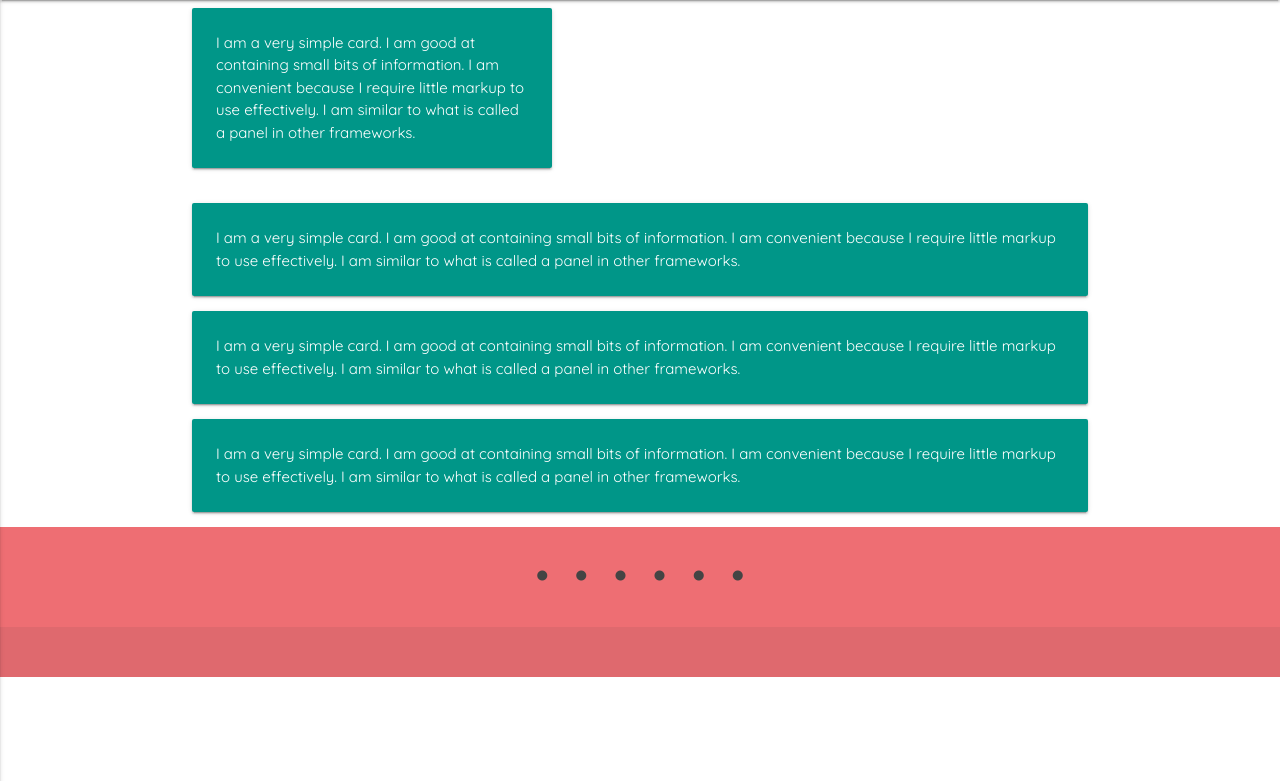
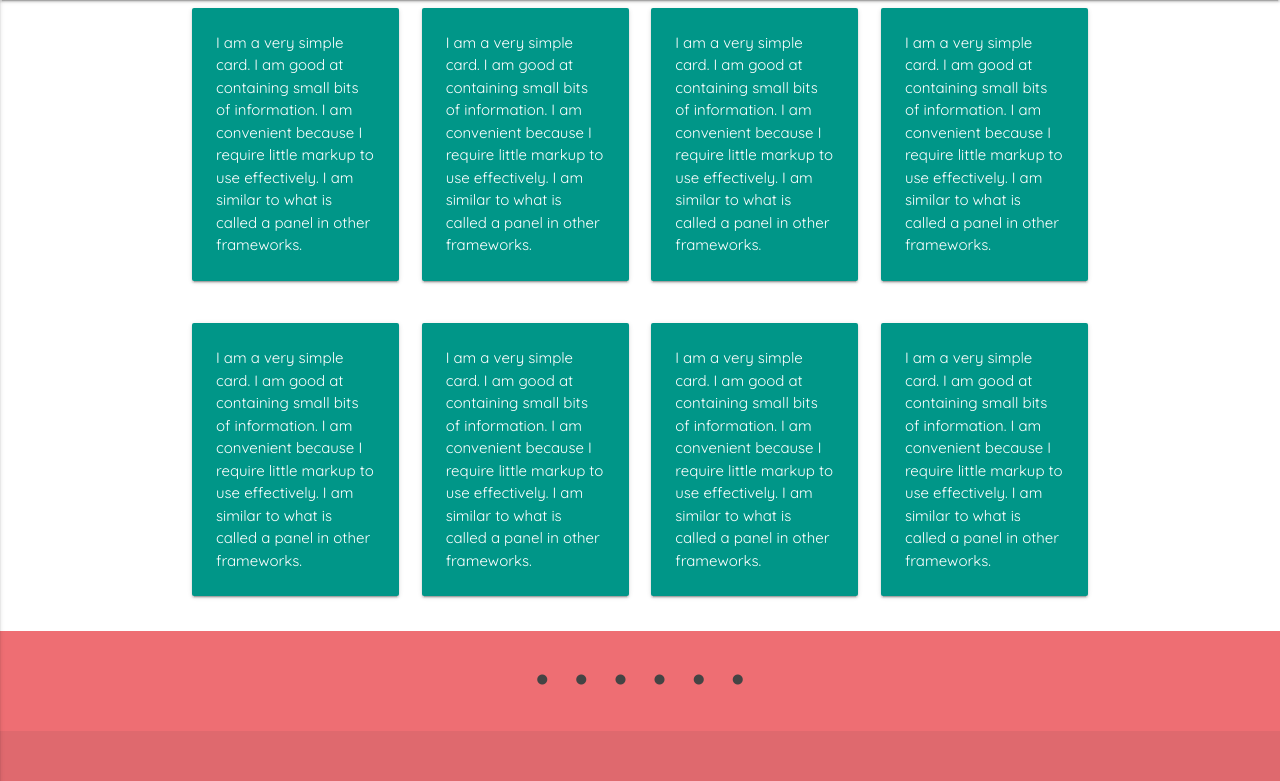
Before and after one commit to oliviaridgley/Q1-Project-Olivia-Ridgley, a plain HTML site: page html/wireframe.html in a window 1280 px wide. Shown: the part 64-845 px from the top of the page. Before the commit the page ends 800 px from the top, so only its background shows below. Drawn offline with nearby package versions, Linux system fonts and the light colour scheme; a web font is replaced by a local one.

Commit message:
Wireframe cards formatted

```diff
--- a/html/wireframe.html
+++ b/html/wireframe.html
@@ -44,7 +44,31 @@
     <div class="container">
       <!-- Card One -->
       <div class="row">
-      <div class="col s12 m5">
+      <div class="col s12 m5 l3">
+        <div class="card-panel teal">
+          <span class="white-text">I am a very simple card. I am good at containing small bits of information.
+          I am convenient because I require little markup to use effectively. I am similar to what is called a panel in other frameworks.
+          </span>
+        </div>
+      </div>
+    <!-- Card Two -->
+      <div class="col s12 m5 l3">
+        <div class="card-panel teal">
+          <span class="white-text">I am a very simple card. I am good at containing small bits of information.
+          I am convenient because I require little markup to use effectively. I am similar to what is called a panel in other frameworks.
+          </span>
+        </div>
+      </div>
+      <!-- Card Three -->
+      <div class="col s12 m5 l3">
+        <div class="card-panel teal">
+          <span class="white-text">I am a very simple card. I am good at containing small bits of information.
+          I am convenient because I require little markup to use effectively. I am similar to what is called a panel in other frameworks.
+          </span>
+        </div>
+      </div>
+      <!--Card Four -->
+      <div class="col s12 m5 l3">
         <div class="card-panel teal">
           <span class="white-text">I am a very simple card. I am good at containing small bits of information.
           I am convenient because I require little markup to use effectively. I am similar to what is called a panel in other frameworks.
@@ -52,28 +76,38 @@
         </div>
       </div>
     </div>
-    <!-- Card Two -->
-      <div class="col s12 m5">
+    <!-- Card Five -->
+    <div class="row">
+    <div class="col s12 m5 l3">
       <div class="card-panel teal">
         <span class="white-text">I am a very simple card. I am good at containing small bits of information.
         I am convenient because I require little markup to use effectively. I am similar to what is called a panel in other frameworks.
         </span>
       </div>
     </div>
-      <!-- Card Three -->
-      <div class="col s12 m5">
+  <!-- Card Six -->
+    <div class="col s12 m5 l3">
       <div class="card-panel teal">
         <span class="white-text">I am a very simple card. I am good at containing small bits of information.
         I am convenient because I require little markup to use effectively. I am similar to what is called a panel in other frameworks.
         </span>
       </div>
     </div>
-      <!--Card Four -->
-      <div class="col s12 m5">
+    <!-- Card Seven -->
+    <div class="col s12 m5 l3">
       <div class="card-panel teal">
         <span class="white-text">I am a very simple card. I am good at containing small bits of information.
         I am convenient because I require little markup to use effectively. I am similar to what is called a panel in other frameworks.
         </span>
+      </div>
+    </div>
+    <!--Card Eight -->
+    <div class="col s12 m5 l3">
+      <div class="card-panel teal">
+        <span class="white-text">I am a very simple card. I am good at containing small bits of information.
+        I am convenient because I require little markup to use effectively. I am similar to what is called a panel in other frameworks.
+        </span>
+      </div>
     </div>
   </div>
 
```
Also changed, not shown: Img/Eight.png (added), Img/Five.png (added), Img/Four.png (added), Img/One.png (added), Img/Seven.png (added), Img/Six.png (added), Img/Three.png (added), Img/Two.png (added), 1 other file. Lines whose indentation alone changed are shown as unchanged.
